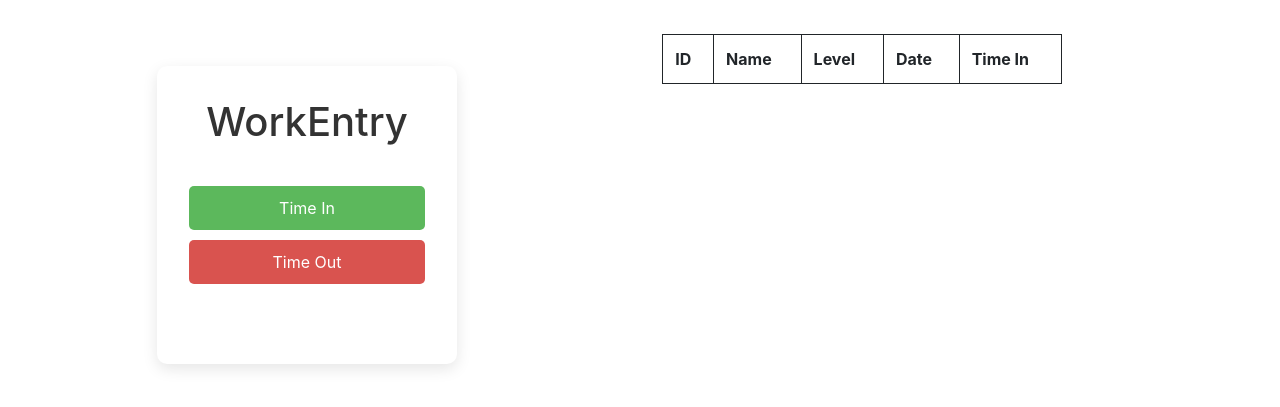
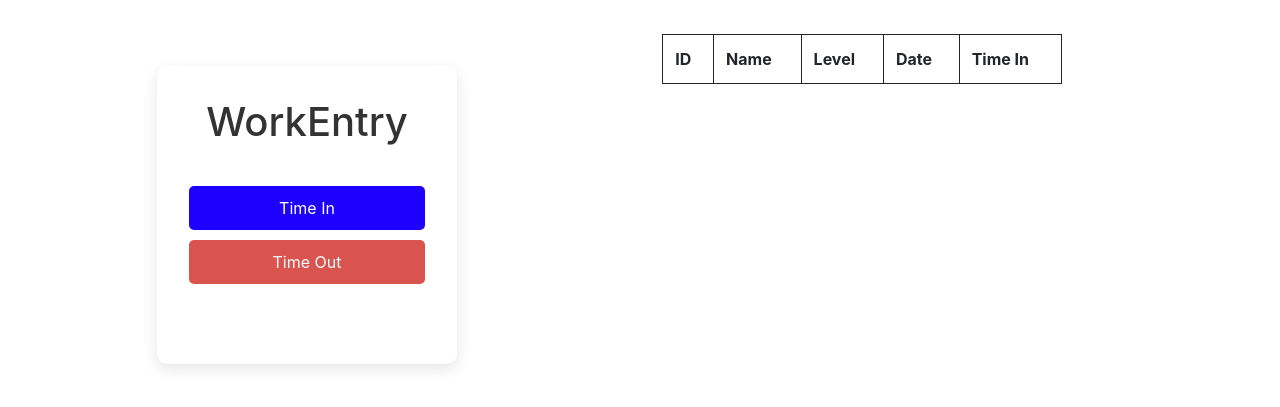
Before and after one commit to justacceptit/DVOPS-part1, a website: page public/home.html in a window 1280 px wide. Shown: the part 117-524 px from the top of the page. Drawn offline with nearby package versions, Linux system fonts and the light colour scheme; no server answers.

Commit message:
changed time in colour

```diff
--- a/public/css/styles.css
+++ b/public/css/styles.css
@@ -74,7 +74,7 @@ h3{
     margin-bottom: 10px;
     border: none;
     border-radius: 5px;
-    background-color: #5cb85c;
+    background-color: #1e00ff;
     color: white;
     font-size: 1em;
     cursor: pointer;
@@ -82,11 +82,11 @@ h3{
 }
 
 .user-time-container button:hover {
-    background-color: #4cae4c;
+    background-color: #1e00ff;
 }
 
 .user-time-container button:active {
-    background-color: #5cb85c;
+    background-color: #1e00ff;
 }
 
 .user-time-container button#timeOutBtn {
```
